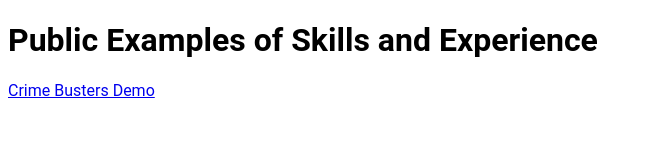
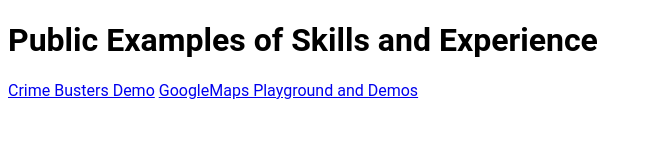
Before and after one commit to gilsonator/gilsonator.github.io, a website: page index.html in a window 1280 px wide. Shown: the whole page, without its empty margins (0-652 px from the left). Drawn offline with Linux system fonts and the light colour scheme.

Commit message:
Added link

```diff
--- a/index.html
+++ b/index.html
@@ -30,4 +30,5 @@ b {
   <body>
     <h1>Public Examples of Skills and Experience</h1>
     <a href="CrimeBusters/" title="CrimeBusters Demo">Crime Busters Demo</a>
+    <a href="GoogleMaps/" title="GoogleMaps Playground Demos">GoogleMaps Playground and Demos</a>
   </body>
```
